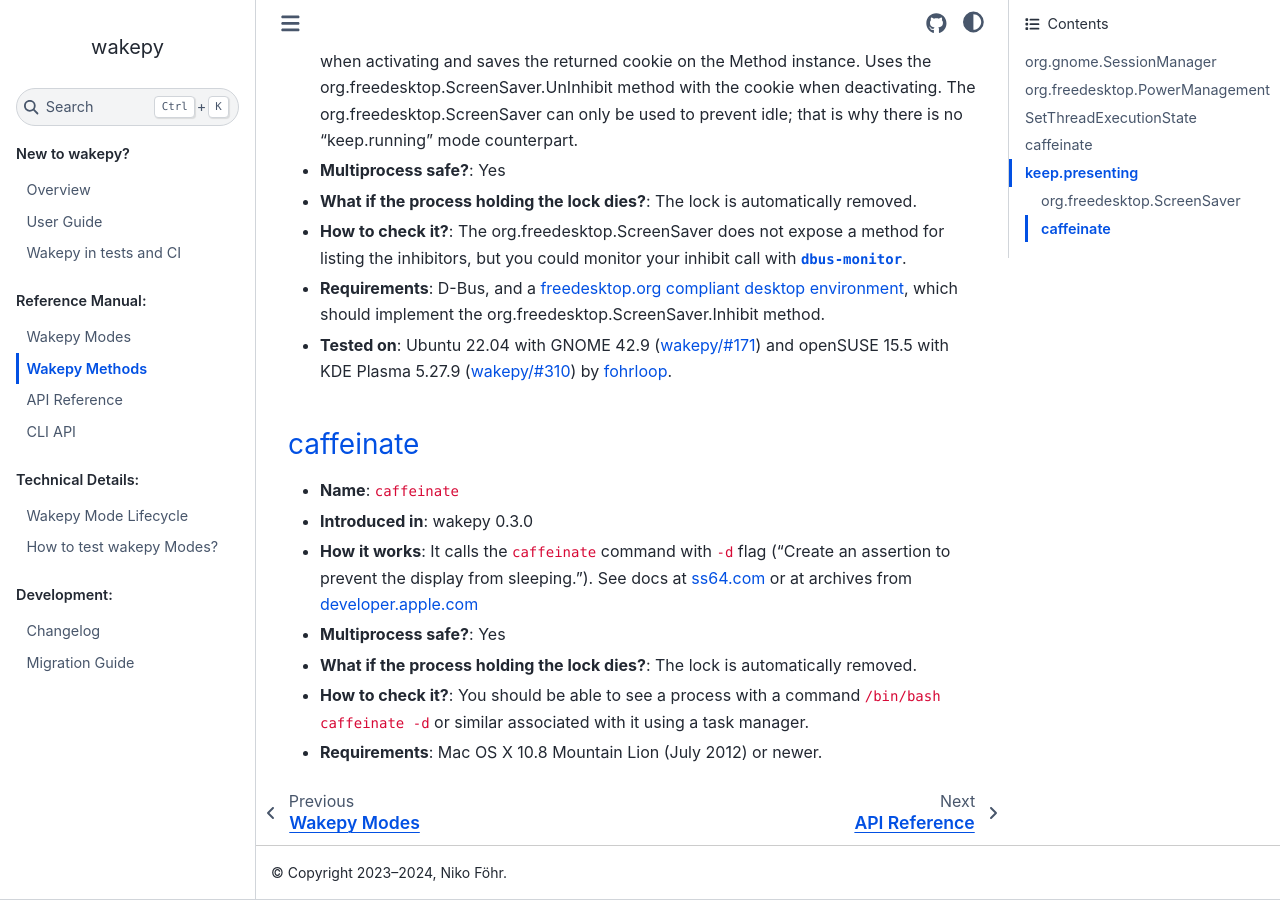
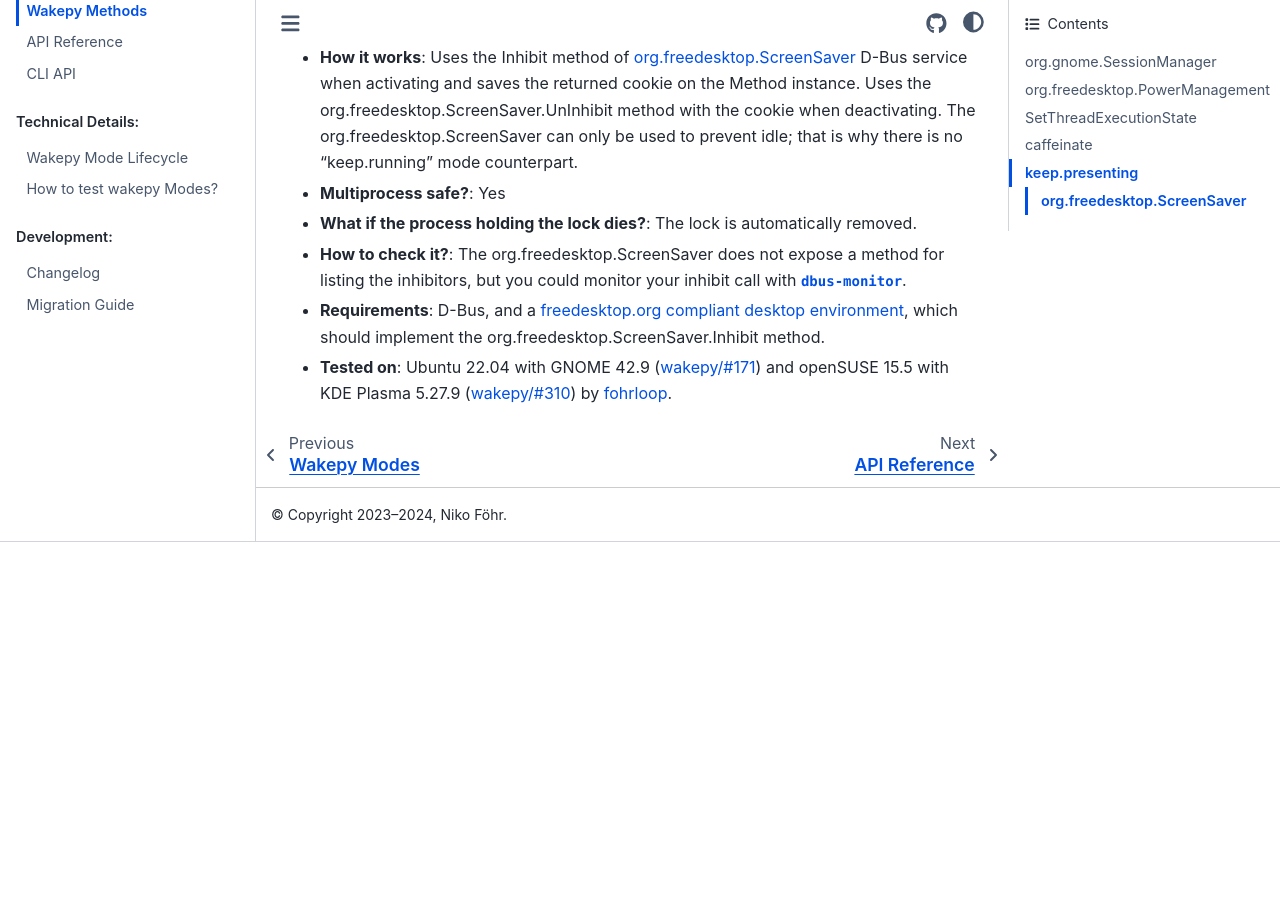
Before and after one commit to fohrloop/wakepy, a Sphinx documentation site: the page built from docs/source/methods-reference.md, in a window 1280 px wide and 900 px high, scrolled down 4363 px. Built offline with Sphinx 7.4.7 and the Sphinx Book theme 1.1.4, drawn with Linux system fonts in a browser that asks for light colours; the version number could not be read and is left out; after the commit the page ends 4905 px from its top, so only the background shows below that; some of the changed text lies outside the part shown.

Commit message:
merge caffeinate docs

```diff
--- a/docs/source/methods-reference.md
+++ b/docs/source/methods-reference.md
@@ -124,15 +124,3 @@
 - **How to check it?**:  The org.freedesktop.ScreenSaver does not expose a method for listing the inhibitors, but you could monitor your inhibit call with [`dbus-monitor`](https://dbus.freedesktop.org/doc/dbus-monitor.1.html).
 - **Requirements**: D-Bus, and a [freedesktop.org compliant desktop environment](https://www.freedesktop.org/wiki/Desktops/), which should implement the org.freedesktop.ScreenSaver.Inhibit method.
 - **Tested on**:  Ubuntu 22.04 with GNOME 42.9 ([wakepy/#171](https://github.com/fohrloop/wakepy/pull/171)) and openSUSE 15.5 with KDE Plasma 5.27.9 ([wakepy/#310](https://github.com/fohrloop/wakepy/issues/310#issuecomment-2135512139)) by [fohrloop](https://github.com/fohrloop/).
-
-
-(keep-presenting-macos-caffeinate)=
-### caffeinate
-
-- **Name**: `caffeinate`
-- **Introduced in**: wakepy 0.3.0
-- **How it works**: It calls the `caffeinate` command with `-d` flag ("Create an assertion to prevent the display from sleeping."). See docs at [ss64.com](https://ss64.com/mac/caffeinate.html) or at archives from [developer.apple.com](https://web.archive.org/web/20140604153141/https://developer.apple.com/library/mac/documentation/Darwin/Reference/ManPages/man8/caffeinate.8.html)
-- **Multiprocess safe?**: Yes
-- **What if the process holding the lock dies?**: The lock is automatically removed.
-- **How to check it?**: You should be able to see a process with a command `/bin/bash caffeinate -d` or similar associated with it using a task manager.
-- **Requirements**: Mac OS X 10.8 Mountain Lion (July 2012) or newer.
```
Also changed, not shown: other parts of docs/source/methods-reference.md (+2 -2 lines), docs/source/modes.md (+2 -2 lines), docs/source/user-guide.md (+1 -1 lines).
